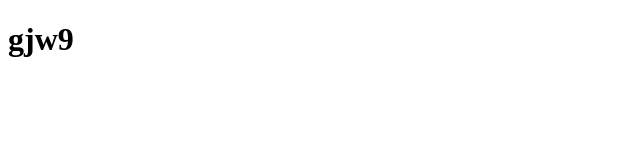
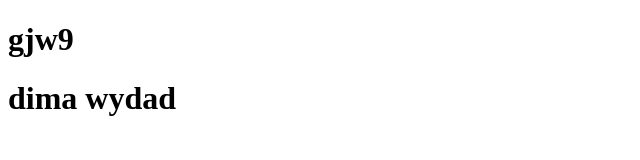
Before and after one commit to zaitoune05/systeme_gestion, a plain HTML site: page index.html in a window 1280 px wide. Shown: the whole page, without its empty margins (0-640 px from the left). Drawn offline with Linux system fonts and the light colour scheme.

Commit message:
Update index.html

```diff
--- a/index.html
+++ b/index.html
@@ -8,5 +8,6 @@
 </head>
 <body>
     <h1>gjw9</h1>
+    <h1>dima wydad</h1>
 </body>
 </html>
```
